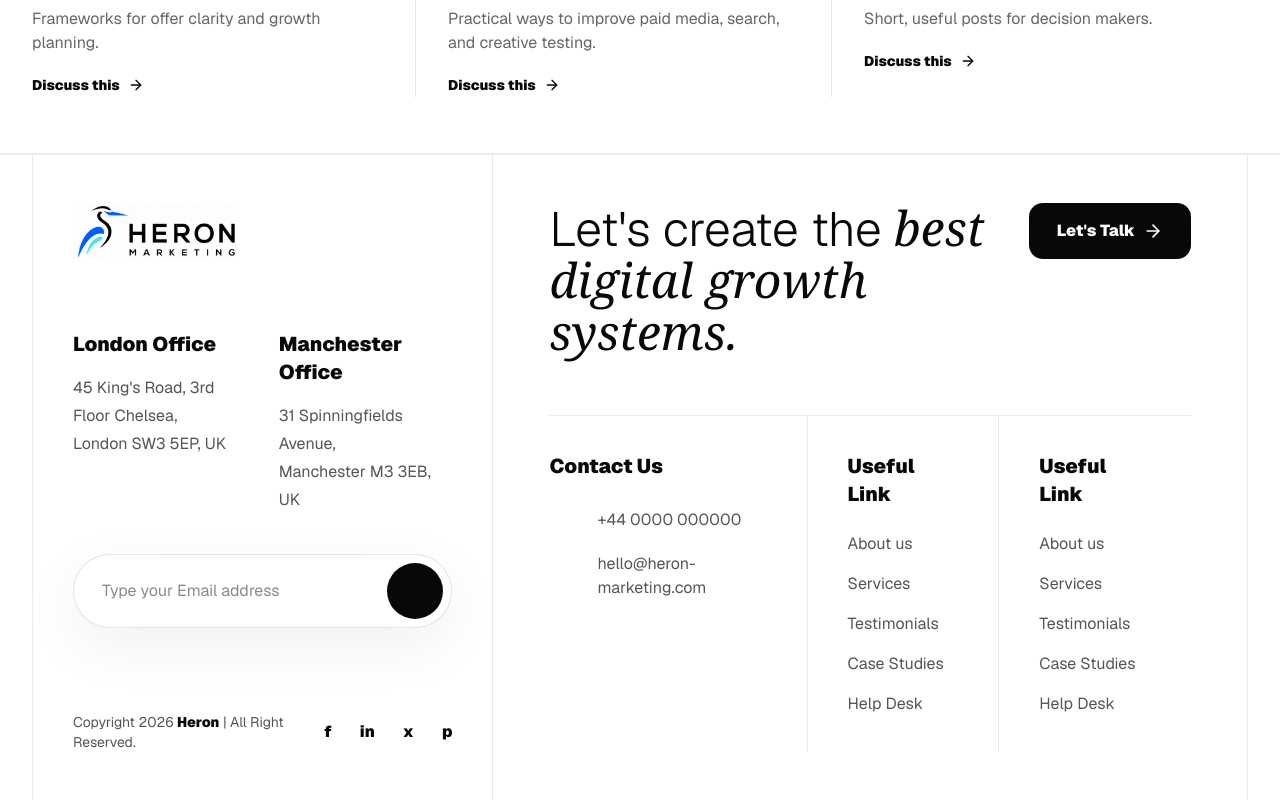
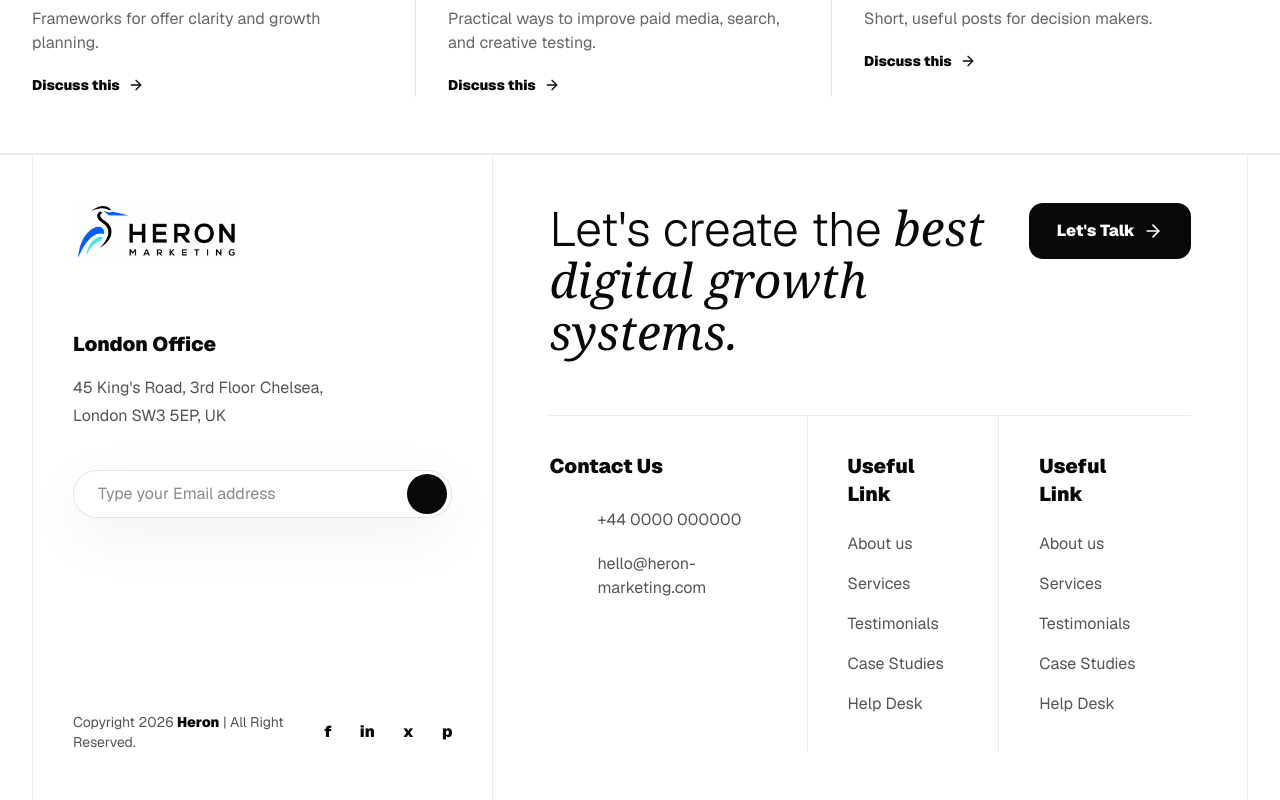
Before and after one commit to hammadi19/Heron, a Next.js app: page /blog in a window 1280 px wide. Shown: the part 1245-2045 px from the top of the page. Built offline with nearby package versions, Linux system fonts and the light colour scheme.

Commit message:
Compact footer newsletter

```diff
--- a/components/site/shared.tsx
+++ b/components/site/shared.tsx
@@ -278,7 +278,7 @@ export function Footer() {
           <div>
             <HeronLogo />
 
-            <div className="mt-16 grid gap-8 sm:grid-cols-2">
+            <div className="mt-16">
               <div>
                 <h3 className="text-lg font-black xl:text-xl">London Office</h3>
                 <p className="mt-4 max-w-xs text-base leading-7 text-[#555]">
@@ -287,28 +287,20 @@ export function Footer() {
                   London SW3 5EP, UK
                 </p>
               </div>
-              <div>
-                <h3 className="text-lg font-black xl:text-xl">Manchester Office</h3>
-                <p className="mt-4 max-w-xs text-base leading-7 text-[#555]">
-                  31 Spinningfields Avenue,
-                  <br />
-                  Manchester M3 3EB, UK
-                </p>
-              </div>
             </div>
 
-            <form className="mt-10 flex max-w-2xl items-center rounded-full border border-black/10 bg-white p-2 shadow-[0_18px_60px_rgba(16,24,40,.06)]">
+            <form className="mt-10 flex h-12 max-w-2xl items-center rounded-full border border-black/10 bg-white p-1 shadow-[0_18px_60px_rgba(16,24,40,.06)]">
               <input
-                className="min-w-0 flex-1 bg-transparent px-5 text-base outline-none placeholder:text-[#8a8a8a]"
+                className="h-full min-w-0 flex-1 bg-transparent px-5 text-base outline-none placeholder:text-[#8a8a8a]"
                 placeholder="Type your Email address"
                 aria-label="Newsletter email"
               />
               <button
-                className="grid size-14 shrink-0 place-items-center rounded-full bg-[#080808] text-white transition hover:bg-[#145cff]"
+                className="grid size-10 shrink-0 place-items-center rounded-full bg-[#080808] text-white transition hover:bg-[#145cff]"
                 type="button"
                 aria-label="Subscribe to newsletter"
               >
-                <SendIcon className="size-9" />
+                <SendIcon className="size-7" />
               </button>
             </form>
           </div>
```
